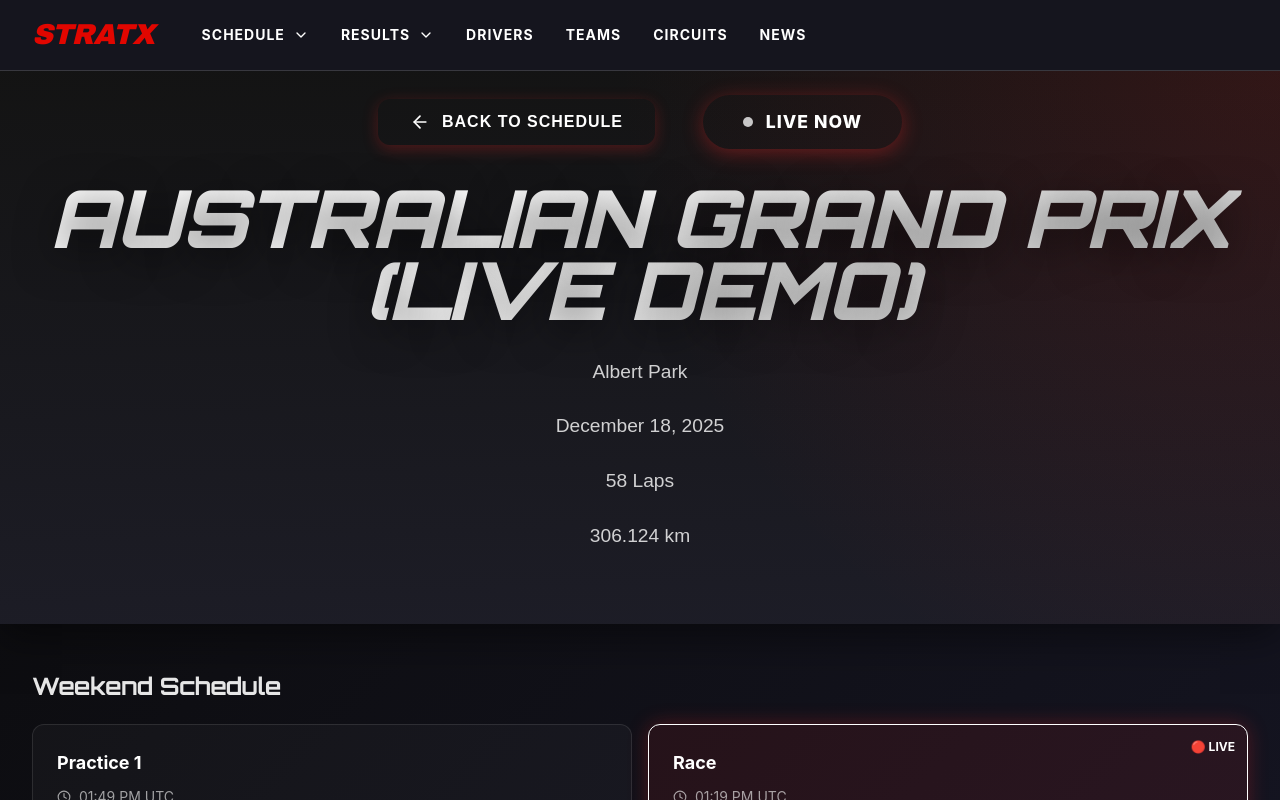
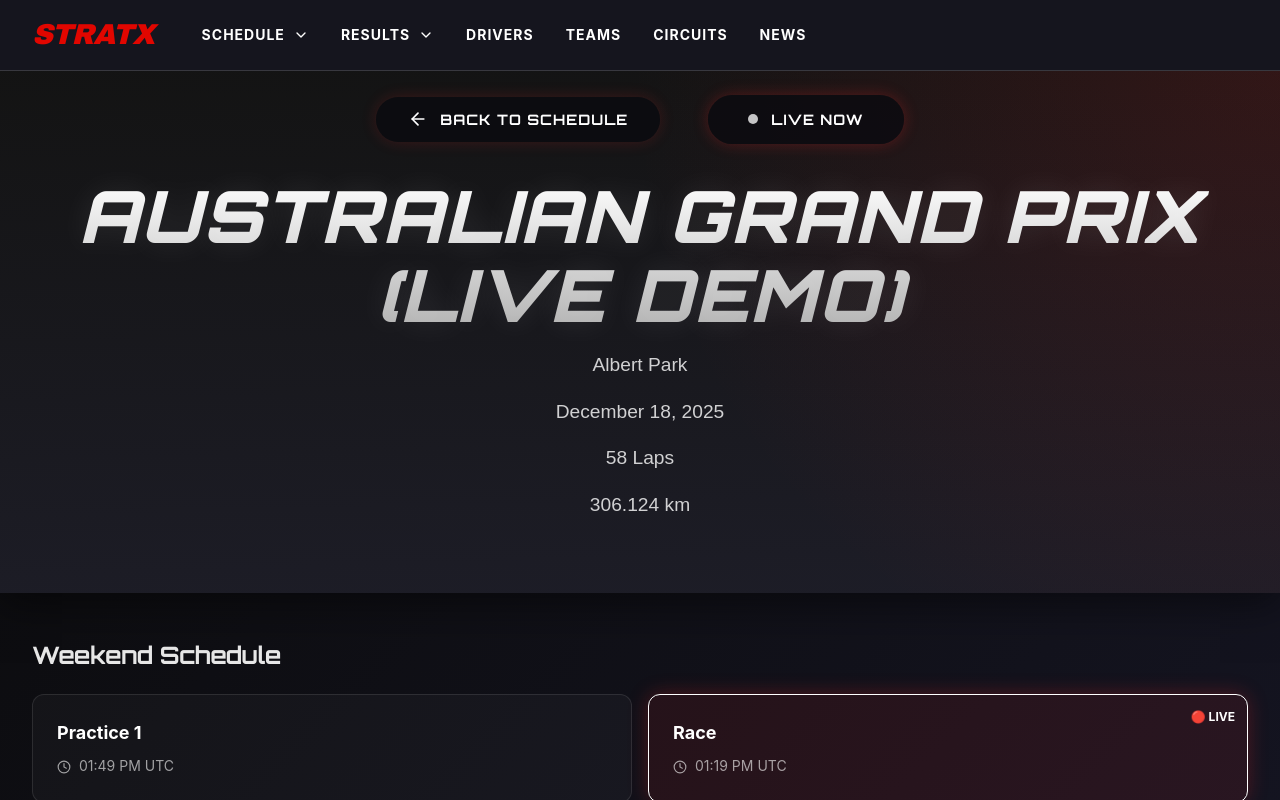
Before and after one commit to sriksven/StratX, a React (Vite) app in the folder frontend/: page /StratX/race/1 in a window 1280 px wide. Built offline with nearby package versions, Linux system fonts and the light colour scheme; no server answers.

Commit message:
UI: Refine Race Detail Header with Orbitron font and Dark/Glow style

```diff
--- a/frontend/src/pages/RaceDetailPage.css
+++ b/frontend/src/pages/RaceDetailPage.css
@@ -40,16 +40,18 @@
 
 /* ... back button style ... */
 /* ... back button style ... */
+/* ... back button style ... */
 .back-button {
     display: inline-flex;
     align-items: center;
     gap: 0.75rem;
     padding: 0.8rem 2rem;
-    background: var(--accent-red);
-    border: none;
-    border-radius: 12px;
+    background: rgba(10, 10, 15, 0.8);
+    border: 1px solid var(--accent-red);
+    border-radius: 50px;
     color: white;
-    font-size: 1rem;
+    font-family: 'Orbitron', sans-serif;
+    font-size: 0.9rem;
     font-weight: 700;
     text-transform: uppercase;
     letter-spacing: 1px;
@@ -57,13 +59,13 @@
     transition: all 0.3s ease;
     margin-bottom: 0;
     align-self: center;
-    box-shadow: 0 4px 15px rgba(220, 38, 38, 0.3);
+    box-shadow: 0 0 15px rgba(220, 38, 38, 0.2);
 }
 
 .back-button:hover {
-    background: #ff1a1a;
+    background: rgba(220, 38, 38, 0.1);
+    box-shadow: 0 0 25px rgba(220, 38, 38, 0.5);
     transform: translateY(-2px);
-    box-shadow: 0 6px 20px rgba(220, 38, 38, 0.5);
 }
 
 .header-content-grid {
@@ -71,7 +73,7 @@
     flex-direction: column;
     align-items: center;
     text-align: center;
-    gap: 1.5rem;
+    gap: 2rem;
     max-width: 1400px;
     margin: 0 auto;
     position: relative;
@@ -79,27 +81,27 @@
 }
 
 .race-header-title {
-    font-size: 5rem;
+    font-family: 'Orbitron', sans-serif;
+    font-size: 4.5rem;
     font-weight: 900;
     font-style: italic;
     text-transform: uppercase;
-    line-height: 0.9;
-    margin-bottom: 2rem;
-    background: linear-gradient(135deg, #fff 40%, #ccc 100%);
+    line-height: 1.1;
+    margin-bottom: 1rem;
+    background: linear-gradient(180deg, #FFFFFF 0%, #B0B0B0 100%);
     -webkit-background-clip: text;
     background-clip: text;
     -webkit-text-fill-color: transparent;
-    text-shadow: 0 10px 40px rgba(0, 0, 0, 0.5);
+    text-shadow: 0 0 30px rgba(255, 255, 255, 0.1);
     text-align: center;
-    letter-spacing: -1px;
+    letter-spacing: 2px;
 }
 
 .race-header-meta {
     display: flex;
     flex-direction: column;
     align-items: center;
-    gap: 1.5rem;
-    /* Large vertical gap */
+    gap: 1rem;
     margin-bottom: 2rem;
     font-family: 'Titillium Web', sans-serif;
 }
@@ -118,7 +120,6 @@
 
 .meta-separator {
     display: none;
-    /* Hide old separators if they exist in DOM */
 }
 
 /* Header Circuit Visuals */
@@ -193,15 +194,17 @@
 .race-status-badge {
     margin-bottom: 0;
     align-self: center;
-    background: linear-gradient(135deg, var(--accent-red), #b91c1c);
+    background: rgba(10, 10, 15, 0.8);
+    border: 1px solid var(--accent-red);
     color: white;
     padding: 0.8rem 2.5rem;
     border-radius: 50px;
-    font-weight: 800;
-    font-size: 1.1rem;
+    font-family: 'Orbitron', sans-serif;
+    font-weight: 700;
+    font-size: 0.9rem;
     text-transform: uppercase;
     letter-spacing: 1px;
-    box-shadow: 0 4px 20px rgba(220, 38, 38, 0.4);
+    box-shadow: 0 0 15px rgba(220, 38, 38, 0.3);
     display: inline-flex;
     align-items: center;
     justify-content: center;
```
